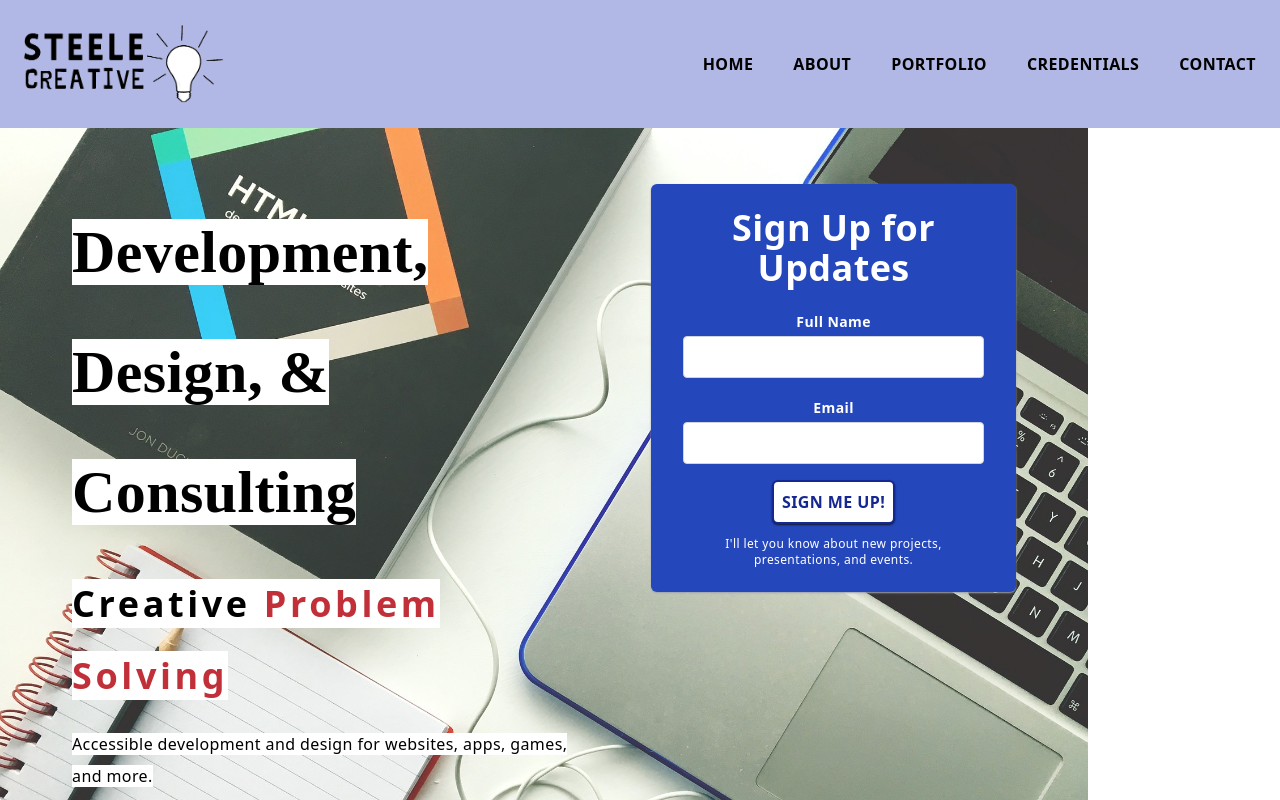
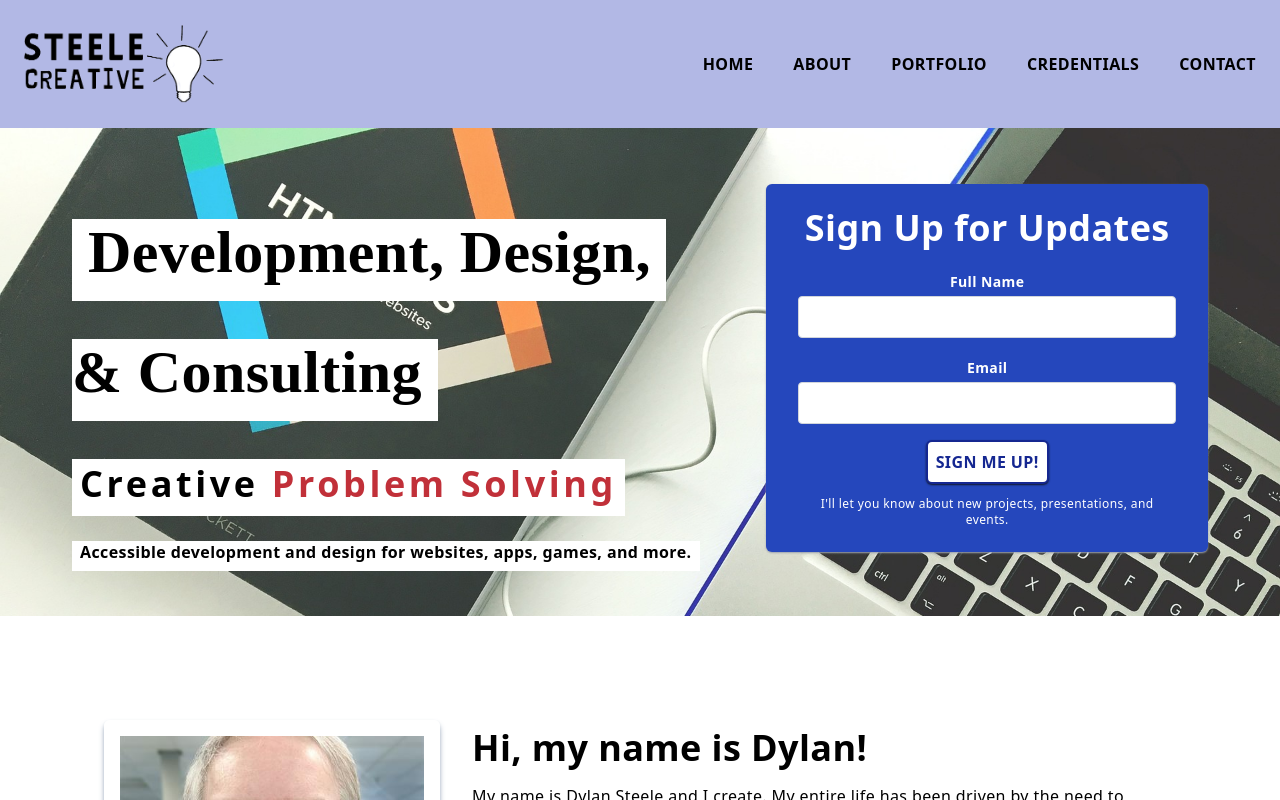
Before and after one commit to idowebthings/steelecreative, a Next.js app: page / in a window 1280 px wide. Shown: the top 800 px of the page. Built offline with nearby package versions, Linux system fonts and the light colour scheme.

Commit message:
Changes to be committed: 	modified:   components/Main.jsx

```diff
--- a/components/Main.jsx
+++ b/components/Main.jsx
@@ -2,13 +2,13 @@ import React from 'react';
 
 const Main = () => {
     return (
-        <div id='main' className='w-full p-2 text-center bg-[url("/images/web-design-2038872_1920.jpg")] bg-cover -mx-8 lg:-mx-24'>
+        <div id='main' className='w-[100vw] p-2 text-center bg-[url("/images/web-design-2038872_1920.jpg")] bg-cover -mx-8 lg:-mx-24'>
             <div className='h-full pt-12 mx-auto flex justify-center items-center lg:pb-8'>
                 <div className='flex lg:flex-row flex-wrap w-full'>
                     <div className='w-full lg:w-[60%] h-full lg:text-left lg:px-16'>
-                        <h1 className=''><span className='bg-white leading-loose'>Development, Design, & Consulting</span></h1>
-                        <h2 className='tracking-widest'><span className='bg-white leading-loose'>Creative <span className='text-[#c13039]'>Problem Solving</span></span></h2>
-                        <p><span className='bg-white leading-loose'>Accessible development and design for websites, apps, games, and more.</span></p>
+                        <h1 className=''><span className='bg-white leading-loose whitespace-pre-wrap px-4 pb-4'>Development, Design, & Consulting</span></h1>
+                        <h2 className='tracking-widest'><span className='bg-white leading-loose px-2 pb-2'>Creative <span className='text-[#c13039]'>Problem Solving</span></span></h2>
+                        <p className='font-bold'><span className='bg-white leading-loose whitespace-pre-wrap px-2 pb-2'>Accessible development and design for websites, apps, games, and more.</span></p>
                     </div>
                     <div className='w-full lg:w-[40%] h-full p-4 lg:p-8 lg:-m-8'>
                         <div className='w-full bg-[#2547bc] shadow-sm shadow-gray-400 rounded-md py-4 px-8'>
```
